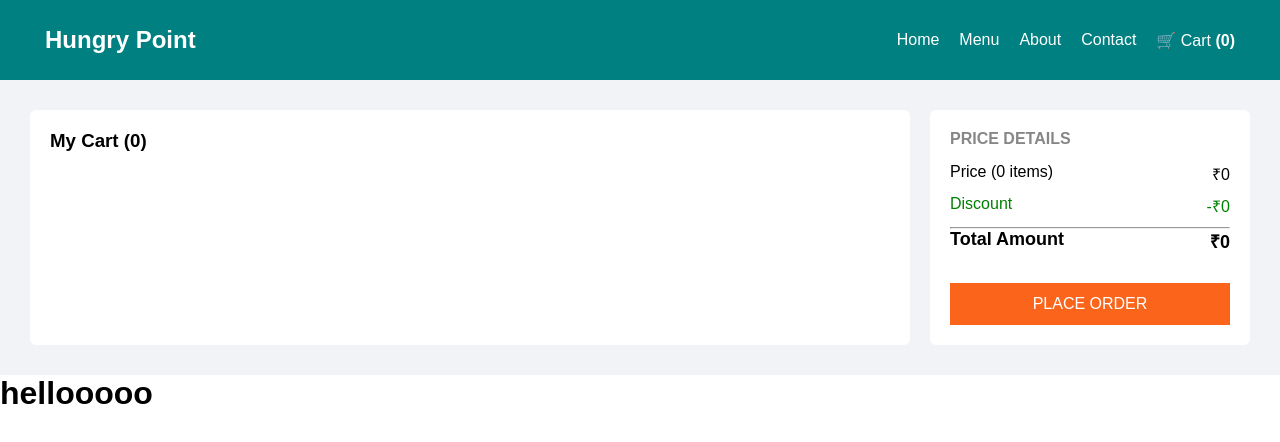
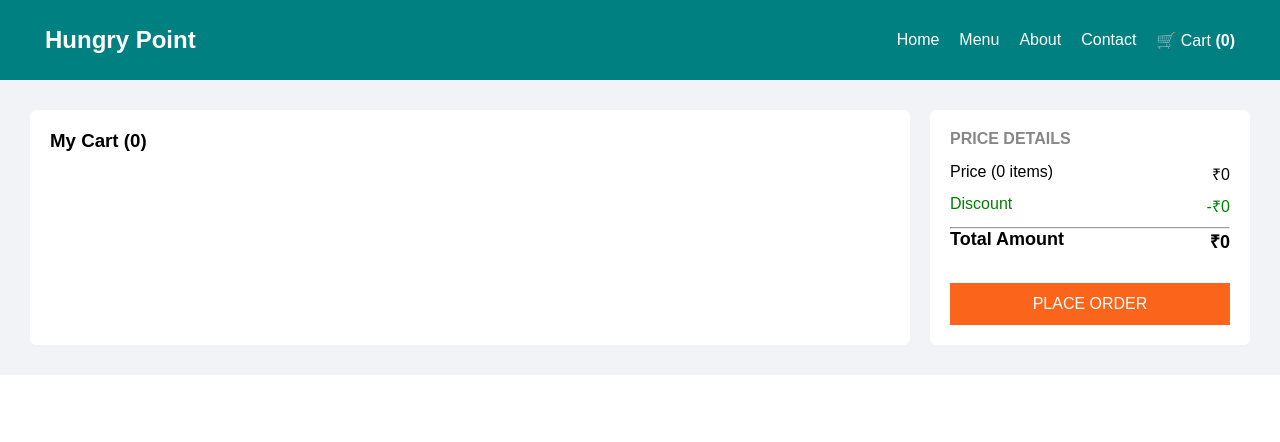
Before and after one commit to kamini-developer/hungryPoint, a React (Vite) app: page /cart in a window 1280 px wide. Shown: the top 442 px of the page. Built offline with nearby package versions, Linux system fonts and the light colour scheme.

Commit message:
remove mssg

```diff
--- a/src/App.jsx
+++ b/src/App.jsx
@@ -23,7 +23,7 @@ function App() {
           <Route path="/contact" element={<Contact />} />
           <Route path="/cart" element={<Cart />} />
         </Routes>
-        <h1>hellooooo</h1>
+
 
       </CartProvider>
 
```
